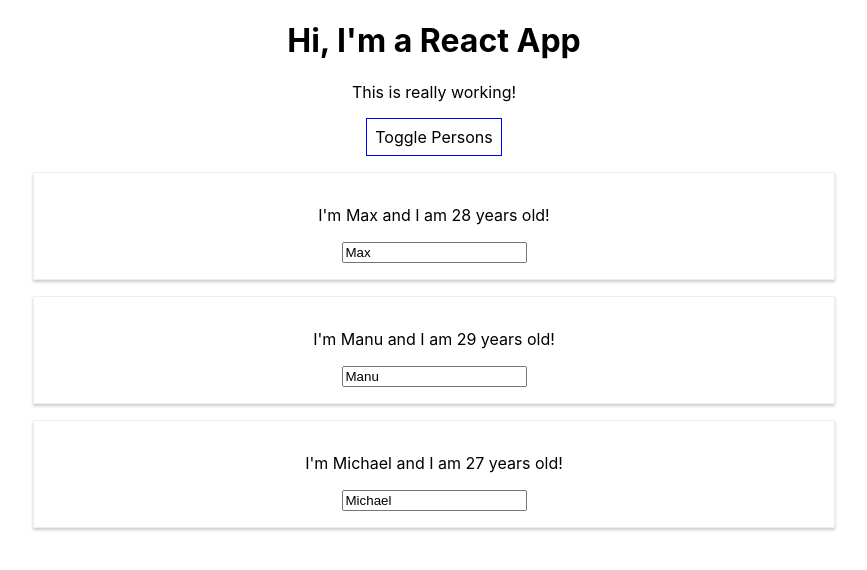
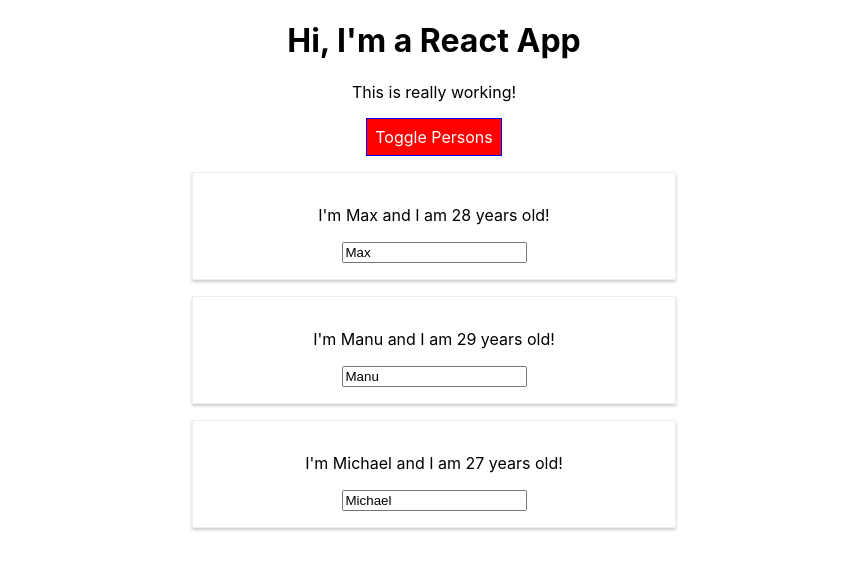
Before and after one commit to mdelfante/react-practice-app, a React (Create React App) app: page / in a window 1280 px wide. Both pictures are taken after a click on the button "Toggle Persons". Shown: the top 570 px of the page, without its empty margins (206-1073 px from the left). Built offline with nearby package versions, Linux system fonts and the light colour scheme.

Commit message:
added styling to divs using styled components

```diff
--- a/package.json
+++ b/package.json
@@ -6,9 +6,11 @@
     "@testing-library/jest-dom": "^5.11.9",
     "@testing-library/react": "^11.2.5",
     "@testing-library/user-event": "^12.7.1",
+    "radium": "^0.26.1",
     "react": "^17.0.1",
     "react-dom": "^17.0.1",
     "react-scripts": "4.0.2",
+    "styled-components": "^5.2.1",
     "web-vitals": "^1.1.0"
   },
   "scripts": {
--- a/src/App.css
+++ b/src/App.css
@@ -1,3 +1,11 @@
 .App {
   text-align: center;
 }
+
+.red {
+  color: red;
+}
+
+.bold {
+  font-weight: bold;
+}
--- a/src/App.js
+++ b/src/App.js
@@ -45,11 +45,16 @@ const App = props => {
   };
 
   const style = {
-    backgroundColor: 'white',
+    backgroundColor: 'green',
+    color: 'white',
     font: 'inherit',
     border: '1px solid blue',
     padding: '8px',
-    cursor: 'pointer'
+    cursor: 'pointer',
+    ':hover': {
+      backgroundColor: 'lightgreen',
+      color: 'black'
+    }
   };
 
   let persons = null;
@@ -67,12 +72,26 @@ const App = props => {
         })}
       </div>
     );
+
+    style.backgroundColor = 'red';
+    style[':hover'] = {
+      backgroundColor: 'salmon',
+      color: 'black'
+    };
+  }
+
+  const classes = [];
+  if (personsState.persons.length < 3) {
+    classes.push('red');
+  }
+  if (personsState.persons.length < 2) {
+    classes.push('bold');
   }
 
   return (
     <div className="App">
       <h1>Hi, I'm a React App</h1>
-      <p>This is really working!</p>
+      <p className={classes.join(' ')}>This is really working!</p>
       <button
         style={style}
         onClick={togglePersonsHandler.bind(this, 'Maximilian')}>Toggle Persons</button>
--- a/src/Person/Person.css
+++ b/src/Person/Person.css
@@ -1,4 +1,4 @@
-.Person {
+/* .Person {
     width: 60%;
     margin: 16px auto;
     border: 1px solid #eee;
@@ -6,3 +6,9 @@
     padding: 16px;
     text-align: center;
 }
+
+@media (min-width: 500px) {
+    .Person {
+        width: '450px'
+    }
+} */
--- a/src/Person/Person.js
+++ b/src/Person/Person.js
@@ -1,14 +1,29 @@
 import React from 'react';
-import './Person.css';
+//import './Person.css';
+import styled from 'styled-components';
 
-const person = (props) => {
+const StyledDiv = styled.div`
+    width: 60%;
+    margin: 16px auto;
+    border: 1px solid #eee;
+    box-shadow: 0 2px 3px #ccc;
+    padding: 16px;
+    text-align: center;
+
+    @media (min-width: 500px) {
+        width: 450px;
+    }
+`;
+
+const Person = (props) => {
     return(
-        <div className="Person">
+        //<div className="Person" style={style}>
+        <StyledDiv>
             <p onClick={props.click}>I'm {props.name} and I am {props.age} years old!</p>
             <p>{props.children}</p>
             <input type="text" onChange={props.changed} value={props.name} />
-        </div>
+        </StyledDiv>
     )
 };
 
-export default person;
+export default Person;
```
Also changed, not shown: 1 other file (tests, documents, lock files or other folders).
